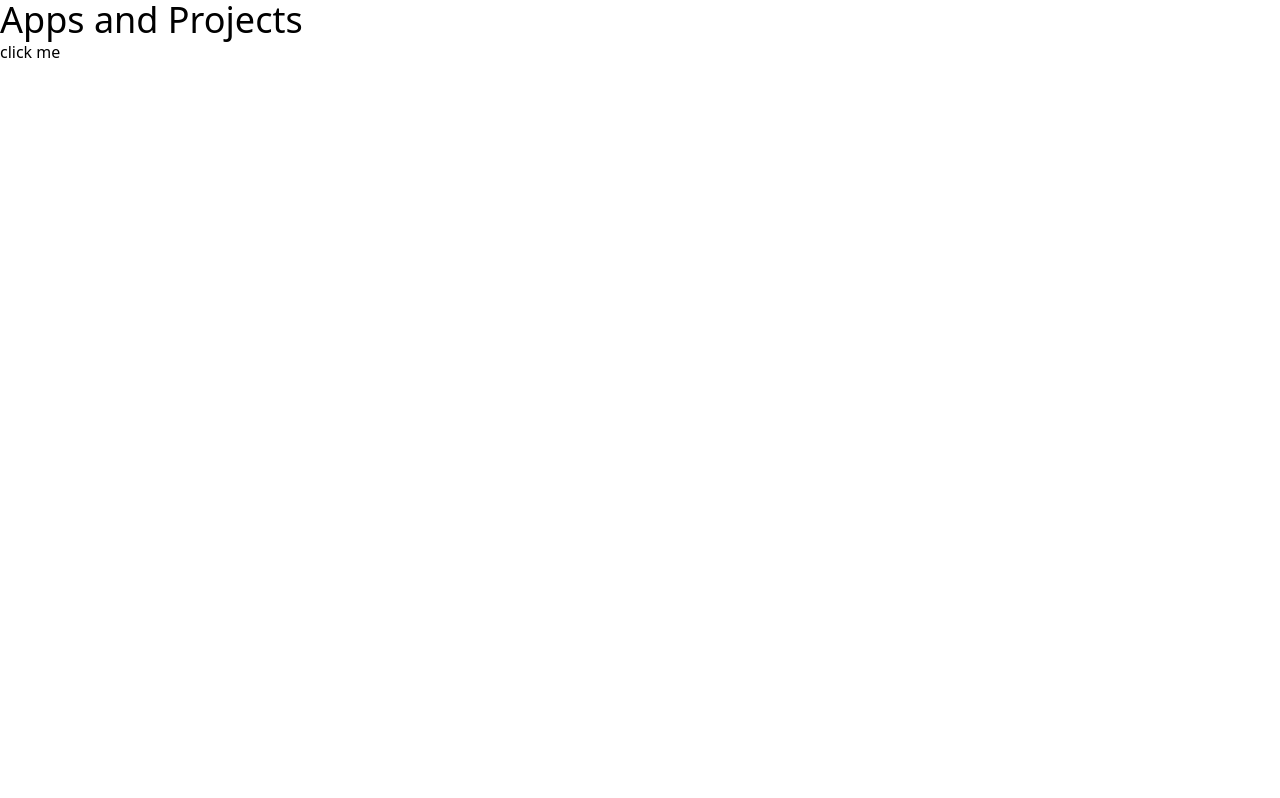
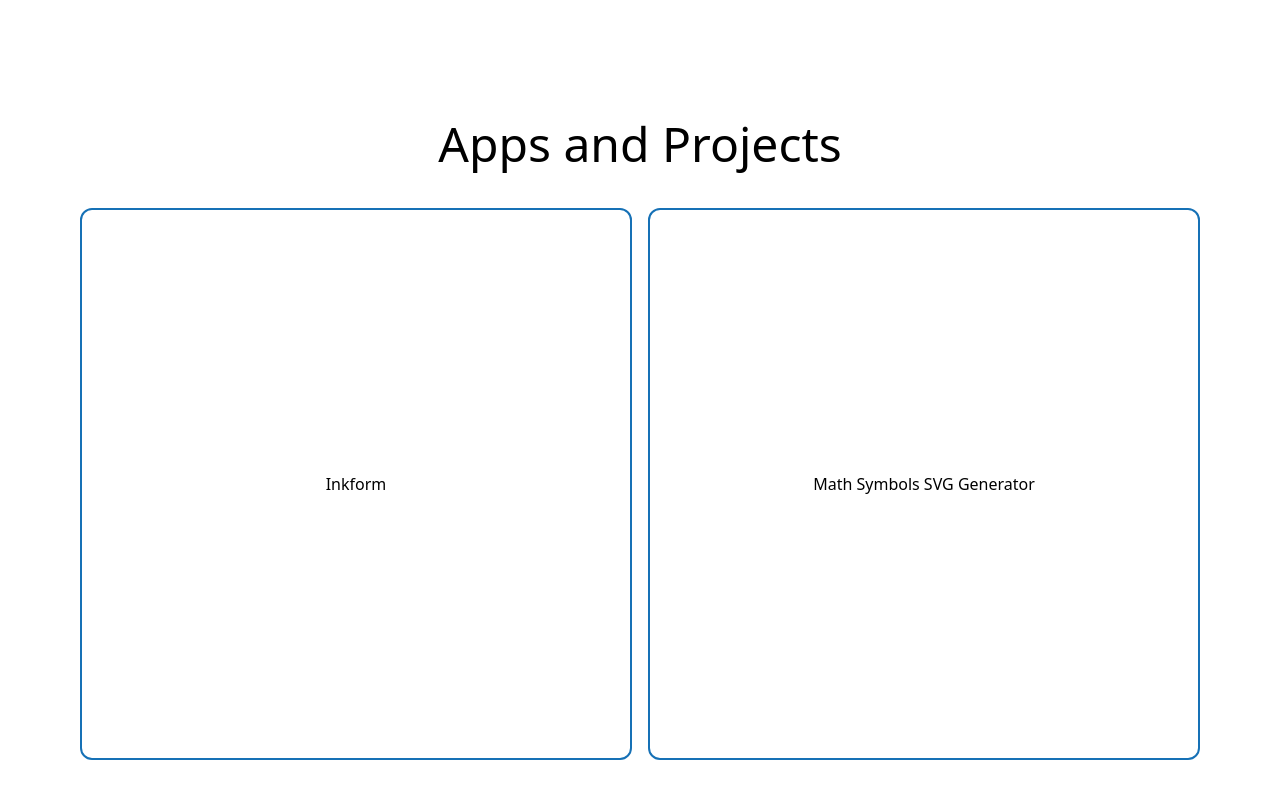
Before and after one commit to henryholton/henryholton, a Vue app: page / in a window 1280 px wide. Built offline with nearby package versions, Linux system fonts and the light colour scheme; the HTML template or start-up script is replaced by a standard one.

Commit message:
add basic LandingView layout/styles

```diff
--- a/package.json
+++ b/package.json
@@ -41,5 +41,8 @@
 	},
 	"engines": {
 		"node": "^20.19.0 || >=22.12.0"
+	},
+	"imports": {
+		"#index.css": "./src/styles/index.css"
 	}
 }
--- a/src/styles/index.css
+++ b/src/styles/index.css
@@ -3,4 +3,5 @@
 @theme {
 	/* default font */
 	--font-sans: "Noto Sans", sans-serif;
+	--color-accent: rgb(22, 113, 182); /* temp */
 }
--- a/src/views/LandingView.vue
+++ b/src/views/LandingView.vue
@@ -2,7 +2,24 @@
 
 <template>
 	<main>
-		<h1 class="text-4xl">Apps and Projects</h1>
-		<RouterLink to="math-svg-generator"> click me </RouterLink>
+		<h1 class="mt-30 text-5xl text-center">Apps and Projects</h1>
+		<div
+			class="mt-10 grid grid-cols-2 mx-20 justify-items-center gap-x-4"
+		>
+			<a class="project-card" href="https://inkform.io">
+				Inkform
+			</a>
+			<RouterLink to="math-svg-generator" class="project-card">
+				Math Symbols SVG Generator</RouterLink
+			>
+		</div>
 	</main>
 </template>
+
+<style scoped>
+@reference "#index.css";
+
+.project-card {
+	@apply w-full border-2 border-accent rounded-xl overflow-hidden aspect-square flex justify-center items-center;
+}
+</style>
```
Lines whose indentation alone changed are shown as unchanged.
